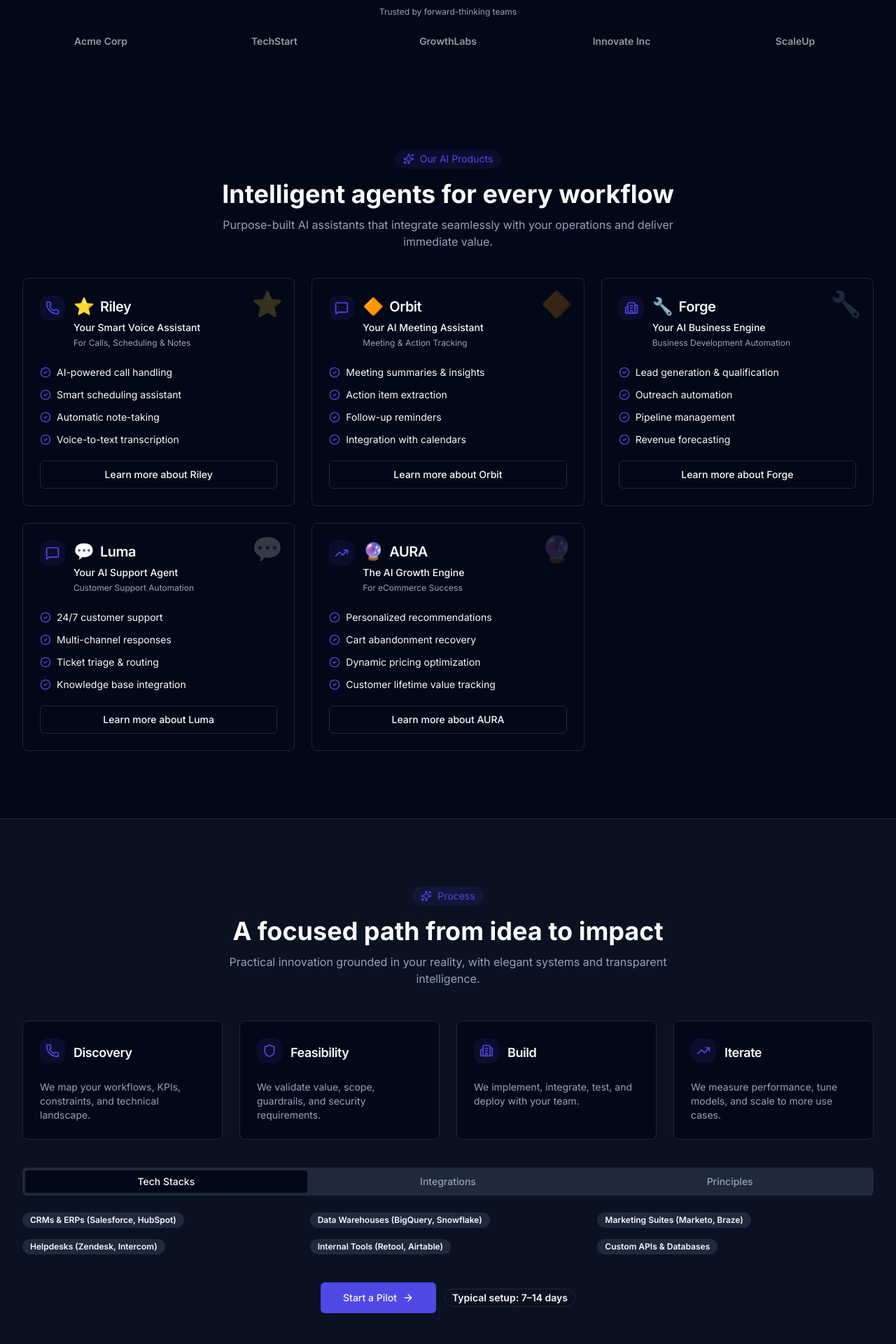
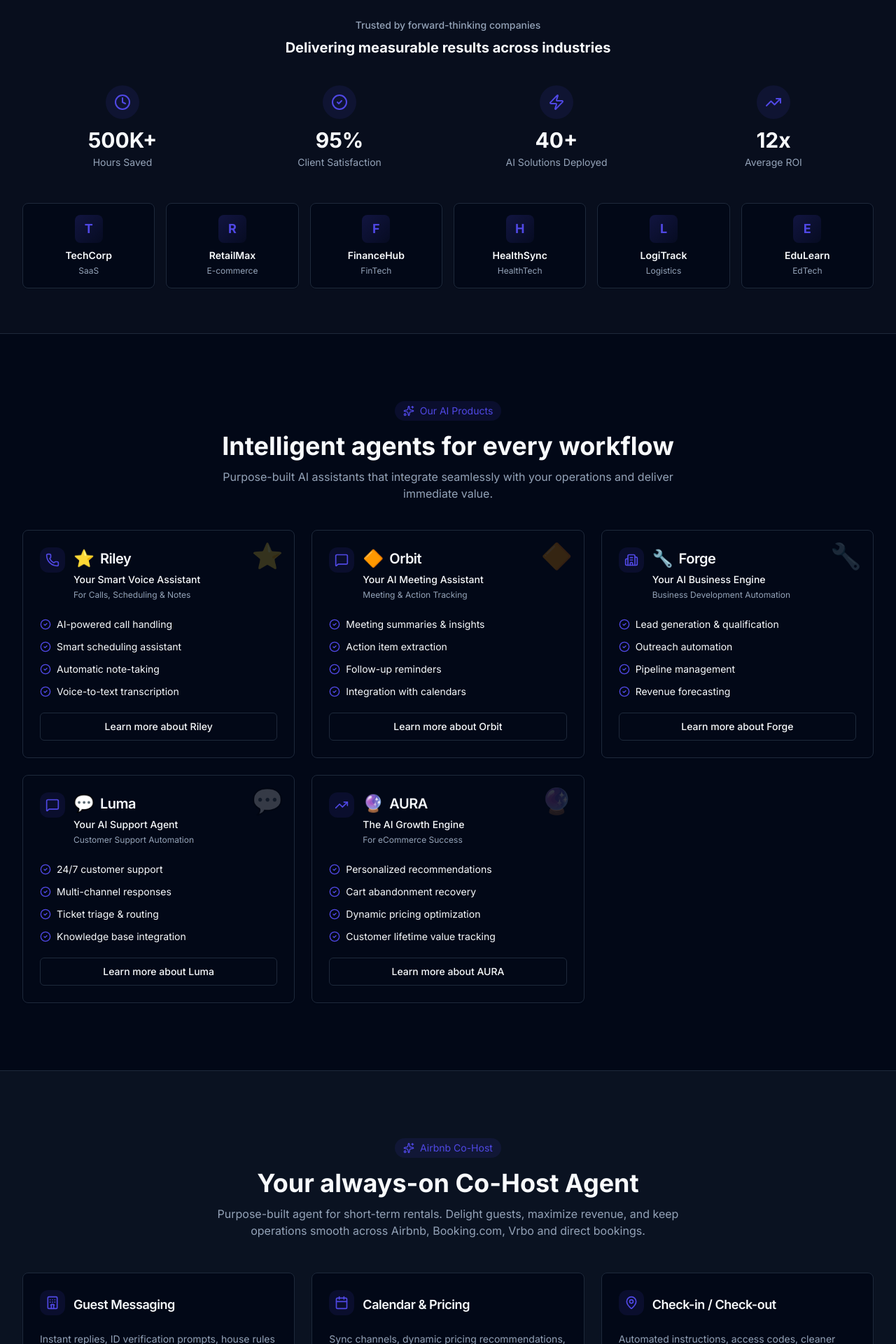
Before and after one commit to InferaForm/website, a Next.js app: page / in a window 1280 px wide. Shown: the part 700-2620 px from the top of the page at 70% size. Built offline with nearby package versions, Linux system fonts and the light colour scheme.

Commit message:
Implement Airbnb Co-Host feature: Introduced a new section highlighting Airbnb Co-Host services, including guest messaging, calendar management, and revenue operations. Updated navigation and showcase components to reflect these changes, and refined the layout for better user experience.

```diff
--- a/app/page.tsx
+++ b/app/page.tsx
@@ -9,6 +9,8 @@
   MessageSquare,
   Megaphone,
   Building2,
+  Hotel,
+  Calendar,
   TrendingUp,
   Shield,
   Zap,
@@ -17,6 +19,7 @@
   Mail,
   Globe,
   Wallet,
+  MapPin,
   Clock,
   Search,
   Lightbulb,
@@ -62,6 +65,7 @@
         </a>
         <nav className="hidden md:flex items-center gap-6 text-sm">
           <a href="#solutions" className="hover:text-primary">Products</a>
+          <a href="#airbnb" className="hover:text-primary">Airbnb Co-Host</a>
           <a href="#showcase" className="hover:text-primary">Process</a>
           <a href="#pricing" className="hover:text-primary">Pricing</a>
           <a href="#faq" className="hover:text-primary">FAQ</a>
@@ -241,27 +245,29 @@
   )
 }
 
-// ---------- Showcase (Process/Implementation) ----------
-function Showcase() {
+// ---------- Airbnb Co-Host ----------
+function AirbnbCoHost() {
   const items = [
-    { icon: Phone, title: "Discovery", desc: "We map your workflows, KPIs, constraints, and technical landscape." },
-    { icon: Shield, title: "Feasibility", desc: "We validate value, scope, guardrails, and security requirements." },
-    { icon: Building2, title: "Build", desc: "We implement, integrate, test, and deploy with your team." },
-    { icon: TrendingUp, title: "Iterate", desc: "We measure performance, tune models, and scale to more use cases." },
+    { icon: Hotel, title: "Guest Messaging", desc: "Instant replies, ID verification prompts, house rules enforcement, upsells." },
+    { icon: Calendar, title: "Calendar & Pricing", desc: "Sync channels, dynamic pricing recommendations, min-stay & gap rules." },
+    { icon: MapPin, title: "Check-in / Check-out", desc: "Automated instructions, access codes, cleaner scheduling & turnover sheets." },
+    { icon: TrendingUp, title: "Revenue Ops", desc: "Market comps, occupancy targets, review response optimization, owner reports." },
+    { icon: Shield, title: "Risk & Compliance", desc: "Noise alerts, party risk signals, deposit & damage workflows, audit trails." },
+    { icon: MessageSquare, title: "Issue Resolution", desc: "Maintenance triage, vendor dispatch, credits/claims with approval gates." },
   ]
 
   return (
-    <div id="showcase" className="bg-muted/30 border-y">
+    <div id="airbnb" className="bg-muted/30 border-y">
       <Section className="py-16 lg:py-24">
         <motion.div variants={fadeUp} initial="hidden" whileInView="show" viewport={{ once: true }} className="text-center">
-          <Pill>Process</Pill>
-          <h2 className="mt-4 text-2xl sm:text-4xl font-bold">A focused path from idea to impact</h2>
+          <Pill>Airbnb Co-Host</Pill>
+          <h2 className="mt-4 text-2xl sm:text-4xl font-bold">Your always-on Co-Host Agent</h2>
           <p className="mt-3 text-muted-foreground max-w-2xl mx-auto">
-            Practical innovation grounded in your reality, with elegant systems and transparent intelligence.
+            Purpose-built agent for short-term rentals. Delight guests, maximize revenue, and keep operations smooth across Airbnb, Booking.com, Vrbo and direct bookings.
           </p>
         </motion.div>
 
-        <div className="mt-12 grid sm:grid-cols-2 lg:grid-cols-4 gap-6">
+        <div className="mt-12 grid sm:grid-cols-2 lg:grid-cols-3 gap-6">
           {items.map(({ icon: Icon, title, desc }) => (
             <Card key={title}>
               <CardHeader className="flex flex-row items-center gap-3">
@@ -276,50 +282,46 @@
         </div>
 
         <div className="mt-10">
-          <Tabs defaultValue="stacks" className="w-full">
+          <Tabs defaultValue="features" className="w-full">
             <TabsList className="grid grid-cols-3 w-full">
-              <TabsTrigger value="stacks">Tech Stacks</TabsTrigger>
+              <TabsTrigger value="features">Features</TabsTrigger>
               <TabsTrigger value="integrations">Integrations</TabsTrigger>
-              <TabsTrigger value="principles">Principles</TabsTrigger>
+              <TabsTrigger value="reports">Reports</TabsTrigger>
             </TabsList>
-            <TabsContent value="stacks" className="mt-6">
+            <TabsContent value="features" className="mt-6">
+              <ul className="grid sm:grid-cols-2 lg:grid-cols-3 gap-3 text-sm">
+                {[
+                  "Auto-replies by intent & language",
+                  "Smart pricing from market signals",
+                  "Cleaner rota + linen inventory",
+                  "Damage deposit + claims workflow",
+                  "Owner portal with revenue split",
+                  "Direct booking engine support",
+                ].map((x) => (
+                  <li key={x} className="flex items-start gap-2"><CheckCircle2 className="h-4 w-4 text-primary mt-0.5"/> {x}</li>
+                ))}
+              </ul>
+            </TabsContent>
+            <TabsContent value="integrations" className="mt-6">
               <div className="grid sm:grid-cols-2 lg:grid-cols-3 gap-4 text-sm">
                 {[
-                  "CRMs & ERPs (Salesforce, HubSpot)",
-                  "Data Warehouses (BigQuery, Snowflake)",
-                  "Marketing Suites (Marketo, Braze)",
-                  "Helpdesks (Zendesk, Intercom)",
-                  "Internal Tools (Retool, Airtable)",
-                  "Custom APIs & Databases",
+                  "Airbnb API (official partner)",
+                  "PriceLabs / Beyond Pricing",
+                  "Hospitable / Guesty / Hostaway",
+                  "Google Calendar / iCal",
+                  "Door locks (Nuki, August, smart locks)",
+                  "WhatsApp, SMS, Email, IVR",
                 ].map((x) => (
                   <div key={x} className="flex items-center gap-2"><Badge variant="secondary">{x}</Badge></div>
                 ))}
               </div>
             </TabsContent>
-            <TabsContent value="integrations" className="mt-6">
-              <ul className="grid sm:grid-cols-2 lg:grid-cols-3 gap-3 text-sm">
-                {[
-                  "OAuth & API key management",
-                  "Webhook & event streaming",
-                  "Batch & real-time sync",
-                  "Secure credential vaults",
-                  "Error monitoring & retry logic",
-                  "Audit logs & compliance",
-                ].map((x) => (
-                  <li key={x} className="flex items-start gap-2"><CheckCircle2 className="h-4 w-4 text-primary mt-0.5"/> {x}</li>
-                ))}
-              </ul>
-            </TabsContent>
-            <TabsContent value="principles" className="mt-6">
+            <TabsContent value="reports" className="mt-6">
               <div className="grid md:grid-cols-3 gap-6">
-                {["Practical Innovation", "Elegant Systems", "Transparent Intelligence"].map((t) => (
+                {["Occupancy & ADR", "Revenue by Property", "Response SLAs"].map((t) => (
                   <Card key={t}>
                     <CardHeader><CardTitle className="text-base">{t}</CardTitle></CardHeader>
-                    <CardContent className="text-sm text-muted-foreground">
-                      {t === "Practical Innovation" && "Grounded in your reality and stack, not hype."}
-                      {t === "Elegant Systems" && "Composable, observable, and well-documented."}
-                      {t === "Transparent Intelligence" && "Clear prompts, evals, and safeguards."}
-                    </CardContent>
+                    <CardContent className="text-sm text-muted-foreground">Beautiful owner-ready reports with trends, comparisons, and export to CSV/PDF.</CardContent>
                   </Card>
                 ))}
               </div>
@@ -328,8 +330,132 @@
         </div>
 
         <div className="mt-10 flex flex-col sm:flex-row items-center justify-center gap-3">
-          <a href="#contact"><Button size="lg" className="gap-2">Start a Pilot <ArrowRight className="h-4 w-4"/></Button></a>
-          <Badge variant="outline" className="text-sm">Typical setup: 7–14 days</Badge>
+          <a href="#contact"><Button size="lg" className="gap-2">Launch a Co-Host Pilot <ArrowRight className="h-4 w-4"/></Button></a>
+          <Badge variant="outline" className="text-sm">Typical setup: 7–10 days</Badge>
+        </div>
+      </Section>
+    </div>
+  )
+}
+
+// ---------- Showcase (Process/Implementation) ----------
+function Showcase() {
+  const steps = [
+    {
+      step: "01",
+      icon: Search,
+      title: "Discovery",
+      desc: "We map your workflows, KPIs, constraints, and technical landscape.",
+      duration: "1-2 weeks"
+    },
+    {
+      step: "02",
+      icon: Shield,
+      title: "Feasibility",
+      desc: "We validate value, scope, guardrails, and security requirements.",
+      duration: "3-5 days"
+    },
+    {
+      step: "03",
+      icon: Building2,
+      title: "Build",
+      desc: "We implement, integrate, test, and deploy with your team.",
+      duration: "2-4 weeks"
+    },
+    {
+      step: "04",
+      icon: TrendingUp,
+      title: "Iterate",
+      desc: "We measure performance, tune models, and scale to more use cases.",
+      duration: "Ongoing"
+    },
+  ]
+
+  const integrations = [
+    "Salesforce", "HubSpot", "Zendesk", "Intercom", "Slack", "BigQuery",
+    "Snowflake", "Marketo", "Braze", "Retool", "Airtable", "Custom APIs"
+  ]
+
+  const principles = [
+    { icon: Lightbulb, title: "Practical Innovation", desc: "Grounded in your reality and stack, not hype." },
+    { icon: Zap, title: "Elegant Systems", desc: "Composable, observable, and well-documented." },
+    { icon: Shield, title: "Transparent Intelligence", desc: "Clear prompts, evals, and safeguards." },
+  ]
+
+  return (
+    <div id="showcase" className="py-16 lg:py-24">
+      <Section>
+        <motion.div variants={fadeUp} initial="hidden" whileInView="show" viewport={{ once: true }} className="text-center">
+          <Pill>Our Process</Pill>
+          <h2 className="mt-4 text-2xl sm:text-4xl font-bold">From concept to production in weeks</h2>
+          <p className="mt-3 text-muted-foreground max-w-2xl mx-auto">
+            A proven methodology that delivers measurable results without disrupting your operations.
+          </p>
+        </motion.div>
+
+        {/* Timeline Steps */}
+        <div className="mt-16 relative">
+          <div className="hidden lg:block absolute top-16 left-0 right-0 h-0.5 bg-gradient-to-r from-primary/20 via-primary to-primary/20" style={{ top: "4rem" }}/>
+
+          <div className="grid sm:grid-cols-2 lg:grid-cols-4 gap-8 relative">
+            {steps.map(({ step, icon: Icon, title, desc, duration }, idx) => (
+              <motion.div
+                key={title}
+                variants={fadeUp}
+                initial="hidden"
+                whileInView="show"
+                viewport={{ once: true }}
+                transition={{ delay: idx * 0.1 }}
+                className="relative"
+              >
+                <div className="flex flex-col items-center text-center">
+                  <div className="relative z-10 w-16 h-16 rounded-full bg-primary/10 border-2 border-primary flex items-center justify-center mb-4">
+                    <Icon className="h-7 w-7 text-primary"/>
+                  </div>
+                  <div className="absolute top-2 left-1/2 -translate-x-1/2 -z-10 text-6xl font-bold text-muted/10">{step}</div>
+                  <h3 className="text-xl font-bold mb-2">{title}</h3>
+                  <p className="text-sm text-muted-foreground mb-3">{desc}</p>
+                  <Badge variant="outline" className="text-xs">{duration}</Badge>
+                </div>
+              </motion.div>
+            ))}
+          </div>
+        </div>
+
+        {/* Integrations Section */}
+        <div className="mt-20">
+          <div className="text-center mb-8">
+            <h3 className="text-xl font-bold mb-2">Seamless Integrations</h3>
+            <p className="text-sm text-muted-foreground">We connect with the tools you already use</p>
+          </div>
+          <div className="flex flex-wrap items-center justify-center gap-3">
+            {integrations.map((name) => (
+              <Badge key={name} variant="secondary" className="px-4 py-2">{name}</Badge>
+            ))}
+          </div>
+        </div>
+
+        {/* Principles Section */}
+        <div className="mt-16 grid md:grid-cols-3 gap-6">
+          {principles.map(({ icon: Icon, title, desc }) => (
+            <Card key={title} className="text-center border-primary/20">
+              <CardContent className="pt-6">
+                <div className="inline-flex p-3 rounded-full bg-primary/10 text-primary mb-4">
+                  <Icon className="h-6 w-6"/>
+                </div>
+                <h4 className="font-bold mb-2">{title}</h4>
+                <p className="text-sm text-muted-foreground">{desc}</p>
+              </CardContent>
+            </Card>
+          ))}
+        </div>
+
+        <div className="mt-12 flex flex-col sm:flex-row items-center justify-center gap-4">
+          <a href="#contact"><Button size="lg" className="gap-2">Start Your Pilot <ArrowRight className="h-4 w-4"/></Button></a>
+          <div className="flex items-center gap-2 text-sm text-muted-foreground">
+            <Clock className="h-4 w-4"/>
+            <span>First results in 7–14 days</span>
+          </div>
         </div>
       </Section>
     </div>
@@ -405,13 +531,61 @@
 
 // ---------- Social Proof ----------
 function SocialProof() {
-  const logos = ["Acme Corp", "TechStart", "GrowthLabs", "Innovate Inc", "ScaleUp"]
+  const stats = [
+    { value: "500K+", label: "Hours Saved", icon: Clock },
+    { value: "95%", label: "Client Satisfaction", icon: CheckCircle2 },
+    { value: "40+", label: "AI Solutions Deployed", icon: Zap },
+    { value: "12x", label: "Average ROI", icon: TrendingUp },
+  ]
+
+  const companies = [
+    { name: "TechCorp", industry: "SaaS" },
+    { name: "RetailMax", industry: "E-commerce" },
+    { name: "FinanceHub", industry: "FinTech" },
+    { name: "HealthSync", industry: "HealthTech" },
+    { name: "LogiTrack", industry: "Logistics" },
+    { name: "EduLearn", industry: "EdTech" },
+  ]
+
   return (
-    <Section className="py-12">
-      <div className="text-center text-xs text-muted-foreground mb-6">Trusted by forward-thinking teams</div>
-      <div className="grid sm:grid-cols-5 gap-6 items-center justify-center opacity-60">
-        {logos.map((l) => (
-          <div key={l} className="text-center text-sm font-semibold">{l}</div>
+    <Section className="py-16 border-y bg-muted/20">
+      <div className="text-center mb-10">
+        <p className="text-sm font-medium text-muted-foreground mb-2">Trusted by forward-thinking companies</p>
+        <h3 className="text-xl font-bold">Delivering measurable results across industries</h3>
+      </div>
+
+      {/* Stats Grid */}
+      <div className="grid grid-cols-2 lg:grid-cols-4 gap-6 mb-12">
+        {stats.map(({ value, label, icon: Icon }) => (
+          <motion.div
+            key={label}
+            variants={fadeUp}
+            initial="hidden"
+            whileInView="show"
+            viewport={{ once: true }}
+            className="text-center"
+          >
+            <div className="inline-flex items-center justify-center w-12 h-12 rounded-full bg-primary/10 text-primary mb-3">
+              <Icon className="h-6 w-6"/>
+            </div>
+            <div className="text-3xl font-bold mb-1">{value}</div>
+            <div className="text-sm text-muted-foreground">{label}</div>
+          </motion.div>
+        ))}
+      </div>
+
+      {/* Company Grid */}
+      <div className="grid grid-cols-2 sm:grid-cols-3 lg:grid-cols-6 gap-4">
+        {companies.map(({ name, industry }) => (
+          <Card key={name} className="group hover:shadow-md transition-all hover:scale-105 cursor-pointer">
+            <CardContent className="p-4 text-center">
+              <div className="w-10 h-10 mx-auto mb-2 rounded-lg bg-gradient-to-br from-primary/20 to-primary/5 flex items-center justify-center">
+                <span className="text-lg font-bold text-primary">{name.charAt(0)}</span>
+              </div>
+              <div className="font-semibold text-sm mb-1">{name}</div>
+              <div className="text-xs text-muted-foreground">{industry}</div>
+            </CardContent>
+          </Card>
         ))}
       </div>
     </Section>
@@ -580,6 +754,7 @@
                     { id: "forge", label: "Forge (Business Dev)", emoji: "🔧" },
                     { id: "luma", label: "Luma (Support AI)", emoji: "💬" },
                     { id: "aura", label: "AURA (eCommerce)", emoji: "🔮" },
+                    { id: "airbnb", label: "Airbnb Co-Host", emoji: "🏠" },
                     { id: "custom", label: "Custom Solution", emoji: "✨" },
                   ].map((x) => (
                     <label key={x.id} className="flex items-center gap-2 rounded-lg border p-2 cursor-pointer hover:bg-accent">
@@ -663,6 +838,7 @@
       <Hero />
       <SocialProof />
       <Products />
+      <AirbnbCoHost />
       <Showcase />
       <Pricing />
       <Testimonials />
```
